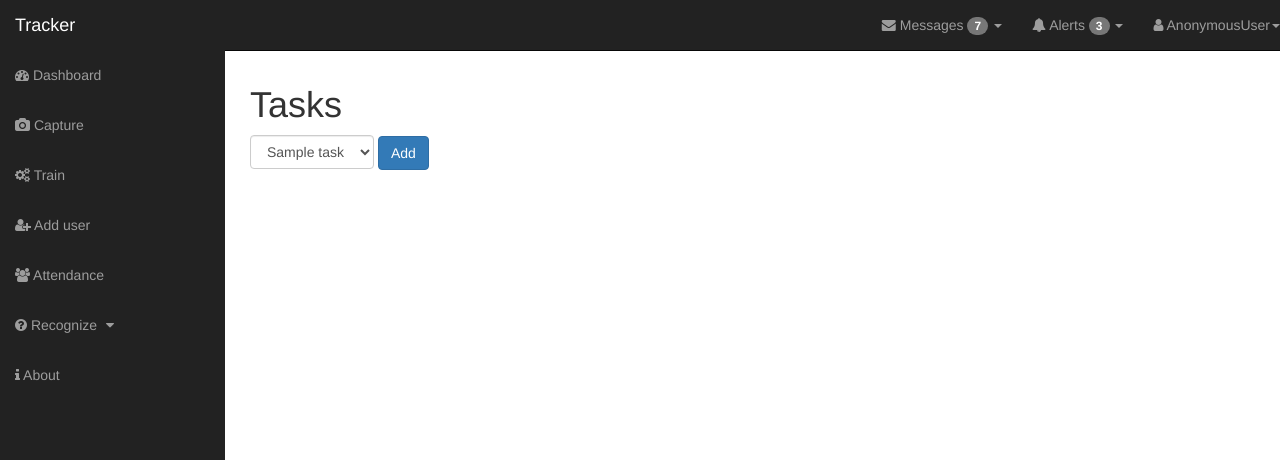
After one commit to Husseinfo/tracker, a Django app: template templates/tasks.html in a window 1280 px wide. The commit adds this page. Shown: the top 460 px of the page. Run offline with Django 3.2, Linux system fonts and the light colour scheme; tables that the repository leaves empty hold one stand-in row (values such as "Sample post"); the template is opened without the code that fills it: values that come from a table or form of the project are taken from there, most other values are stand-ins (such as "Sample title", 1, 10 or a date in 2020); grey boxes labelled with a size stand in for pictures from a placeholder-image service; some libraries are stand-ins or nearby versions.

Commit message:
task.html

```diff
--- /dev/null
+++ b/static/css/tasks.css
@@ -0,0 +1,13 @@
+form {
+    display: inline-block;
+}
+.form-group {
+}
+#todo {
+    margin: 0 auto;
+    width: 500px;
+}
+
+a.close {
+  float: right;
+}
--- /dev/null
+++ b/static/js/tasks.js
@@ -0,0 +1,11 @@
+/**
+ * Created by Ahmad Tfaily on 6/1/2017.
+ */
+$(document).ready(function () {
+    $('button').click(function () {
+        $('#todo').append("<tr><td class=''>" + $("input[name=task]").val() + " <a href='#' class='close' aria-hidden='true'>&times;</a></td></tr>");
+    });
+    $("body").on('click', '#todo a', function () {
+        $(this).closest("td").remove();
+    });
+});
--- /dev/null
+++ b/templates/tasks.html
@@ -0,0 +1,27 @@
+{% extends 'base.html' %}
+{% load staticfiles %}
+{% block css %}
+    <link href="{% static 'css/tasks.css' %}" rel="stylesheet">
+{% endblock %}
+{% block content %}
+<body>
+    <div class="form-group">
+      <h1>Tasks</h1>
+    <form role="form">
+        <select id="user_id" class="form-control">
+         {% for user in users %}
+             <option value="{{ task.id }}">{{ task.name }}</option>
+         {% endfor %}
+        </select>
+    </form>
+    <button type="button" class="btn btn btn-primary">Add</button>
+        </div>
+        <div></div>
+    <table class="table table-hover table-striped">
+        <tbody id="todo"></tbody>
+    </table>
+</body>
+{% endblock %}
+{% block javascript %}
+    <script src="{% static 'js/tasks.js' %}"></script>
+{% endblock %}
--- a/tracker/urls.py
+++ b/tracker/urls.py
@@ -40,5 +40,6 @@ urlpatterns = [
     url(r'^viewphotos/', view=views.view_photos),
     url(r'^edituser/(?P<id>\d+)/$', view=views.edit_user, name="edituser"),
     url(r'^attendance/', view=views.attendance),
+    url(r'^task/(?P<id>\d+)/$', view=views.task),
     url(r'^api/attendance/', view=views.AttendanceRecord.as_view())
 ]
--- a/tracker/views.py
+++ b/tracker/views.py
@@ -201,6 +201,10 @@ class AttendanceRecord(APIView):
             return Response(serializer.data)
         return Response(serializer.errors, status=status.HTTP_400_BAD_REQUEST)
 
+def task(request,id=-1):
+
+    user_task= TaskUser.objects.get(user=id)
+    return render(request,'tasks.html',{'task': task.objects.all(),'user_task':user_task})
 
 def attendance(request):
     if not request.user.is_authenticated():
```
Also changed, not shown: templates/profile.html (+8 -0 lines).
